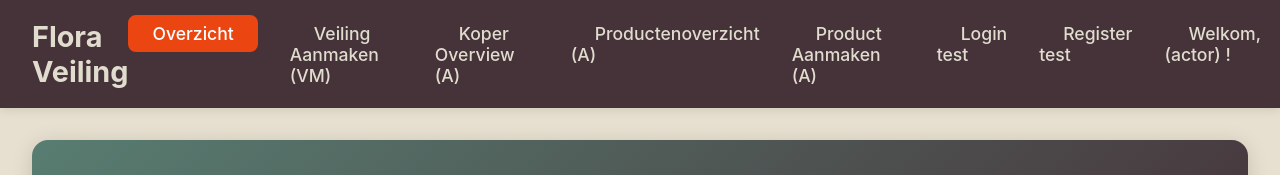
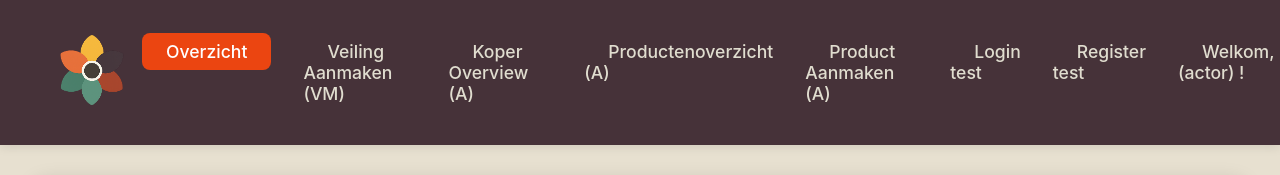
Before and after one commit to kmkMammoth/klok, a React (Create React App) app in the folder frontend/: page / in a window 1280 px wide. Shown: the top 175 px of the page. Built offline with nearby package versions, Linux system fonts and the light colour scheme; no server answers.

Commit message:
Logo iin navbar
- ons logo in de navbar gezet volgens het ontwerp (later nog kijken naar de kleur van de navbar zelf omdat die clasht met het logo)

```diff
--- a/frontend/src/components/Navbar.js
+++ b/frontend/src/components/Navbar.js
@@ -1,4 +1,6 @@
 import { NavLink, useLocation } from 'react-router-dom';
+
+import '../styles/Navbar.css';
 
 function Navbar() {
     const location = useLocation();
@@ -7,7 +9,10 @@ function Navbar() {
     return (
         <nav className="navbar">
             <div className="nav-container">
-                <p className="logo">Flora Veiling</p>
+                <p className="logo">
+                    <img className="logo-img" src="/logo-flora-veiling.png" />
+                </p>
+
                 <ul className="nav-menu">
                     {isAuthPage ? (
                         <>
--- /dev/null
+++ b/frontend/src/styles/Navbar.css
@@ -0,0 +1,5 @@
+.logo-img {
+    width: 100px;
+    height: auto;
+    margin-left: 10px;
+}
```
